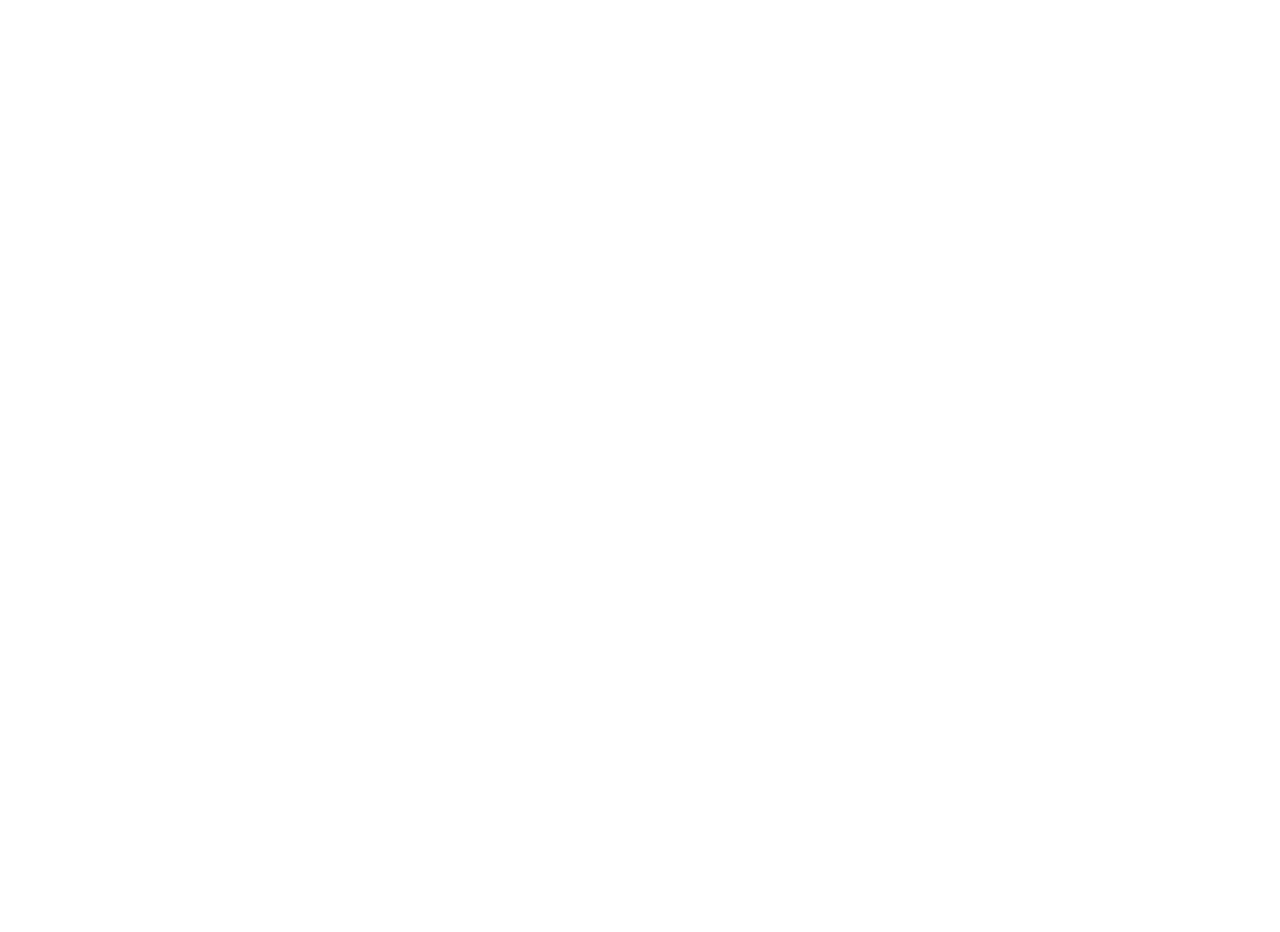
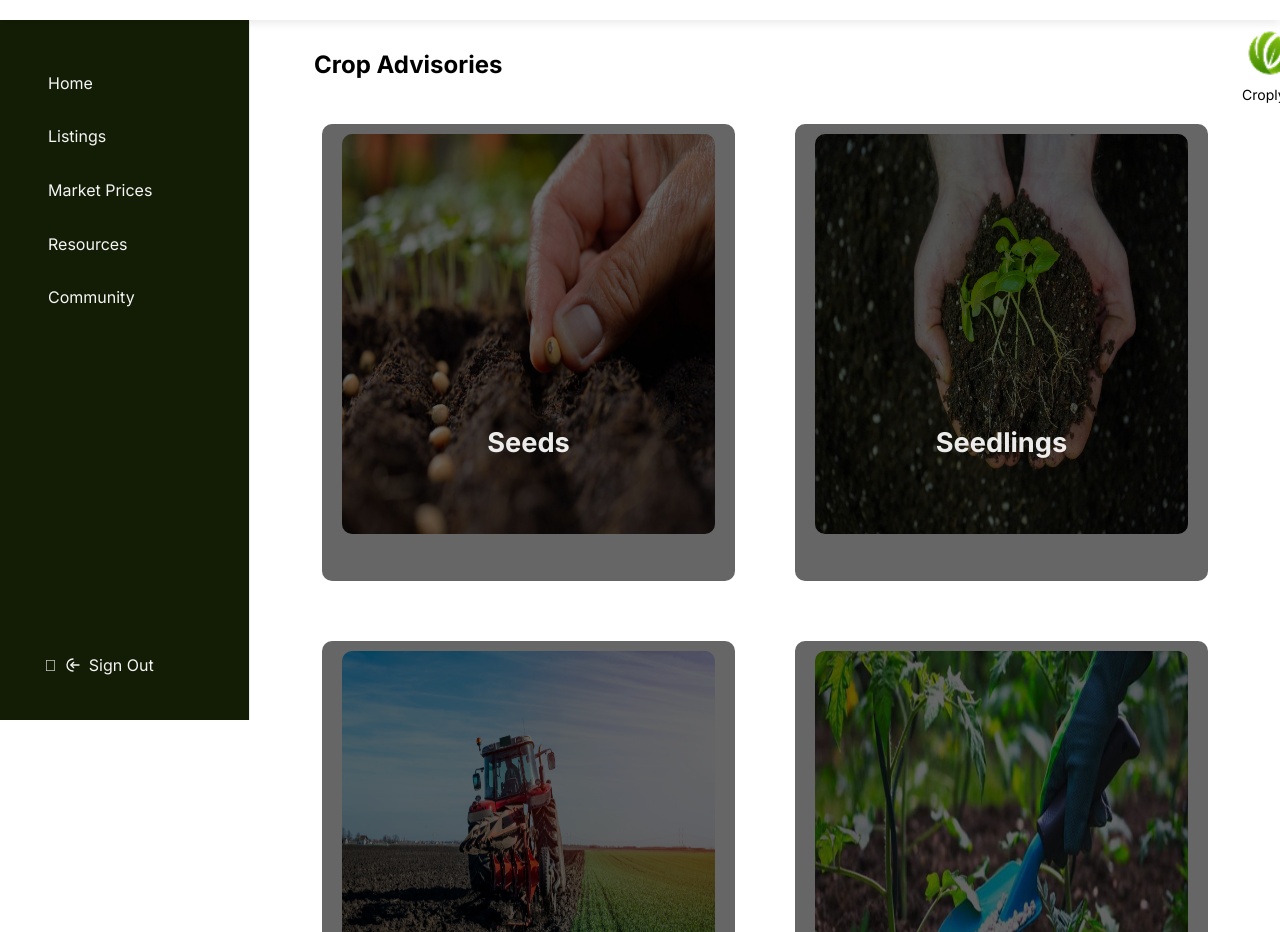
Before and after one commit to mmanueljoe/croply, a React (Vite) app: page /farmer/dashboard/Cropadvisory in a window 1280 px wide. Before the commit this address had no page. Shown: the part 80-1012 px from the top of the page. Before the commit the page ends 800 px from the top, so only its background shows below. Built offline with nearby package versions, Linux system fonts and the light colour scheme; a web font is replaced by a local one.

Commit message:
added crop advisory

```diff
--- a/src/App.jsx
+++ b/src/App.jsx
@@ -13,6 +13,7 @@
 import BuyerMarketplace from './pages/BuyerMarketplace/BuyerMarketplace';
 import FarmerListing from './pages/FarmerListing/FarmerListing';
 import { Trials } from './pages/trials';
+import {Cropadvisory} from './pages/cropadvisory';
 
 
 function App() {
@@ -39,6 +40,7 @@
               <Route path="resources" element={<h1>Resources</h1>} />
               <Route path="community" element={<h1>Community</h1>}/>
               <Route path="Trials" element={ <Trials /> }/>
+              <Route path="Cropadvisory" element={ <Cropadvisory /> }/>
             </Route>
 
             {/* buyer dashboard */}
--- a/src/data/services.js
+++ b/src/data/services.js
@@ -12,7 +12,8 @@
       id: 2,
       title: "Crop Advisories",
       description: "Get expert advice on planting, pest control, and harvesting to maximize your farm’s productivity.",
-      image: assets.service2
+      image: assets.service2,
+      path: "cropadvisory"
     },
     // more services...
     {
--- /dev/null
+++ b/src/pages/cropadvisory.css
@@ -0,0 +1,97 @@
+
+.crop-advisory{
+    display: flex;
+    align-items: center;
+    position: fixed;
+    background-color: white;
+    z-index: 999;
+    width: 100%;
+    top: 6rem;
+    height: 12vh;
+  }
+
+
+
+/* Apply grid layout */
+
+.grid-container {
+    margin-top: 2rem;
+    display: grid;
+    grid-template-columns: repeat(2, 1fr);
+    gap: 20px;
+    padding: 20px;
+  }
+
+
+  .crop-advisory .cp {
+    margin-left: 2rem;
+    font-size: 1.5rem;
+  }
+
+  /* Card style */
+  .card {
+    padding: 20px;
+    text-align: center;
+    border: none;
+  }
+
+  .cta {
+    font-size: 16px;
+    padding: 10px 20px;
+    cursor: pointer;
+    color: white;
+    border: none;
+    border-radius: 4px;
+  }
+
+  .cta h3 {
+    position: relative;
+    top: -7rem;
+    font-size: 1.7rem;
+  }
+
+  .cta img {
+    width: 100%;
+    border-radius: 10px;
+  }
+
+  /* ADDED CODES */
+  .cta {
+    font-size: 16px;
+    padding: 10px 20px;
+    cursor: pointer;
+    color: white;
+    border: none;
+    border-radius: 4px;
+    position: relative;
+  }
+
+  .cta h3 {
+    position: relative;
+    top: -7rem;
+    font-size: 1.7rem;
+    color: rgba(255, 255, 255, 0.918);
+    z-index: 999;
+  }
+
+  .cta img {
+    width: 100%;
+    border-radius: 10px;
+    position: relative;
+  }
+
+  .cta::before {
+    content: "";
+    position: absolute;
+    top: 0;
+    left: 0;
+    right: 0;
+    bottom: 0;
+    background-color: rgba(0, 0, 0, 0.6);
+    border-radius: 10px;
+    z-index: 1;
+  }
+
+  .cta img {
+    z-index: 0;
+  }
--- /dev/null
+++ b/src/pages/cropadvisory.jsx
@@ -0,0 +1,71 @@
+import seeds from "../assets/images/seed-planting.jfif";
+import logo from "../assets/images/ai-logo.png";
+import soil from "../assets/images/soil-inhand.jfif";
+import tractors from "../assets/images/tractor.jpg";
+import plants from "../assets/images/planting.jfif";
+import blogs from "../assets/images/blog3.png";
+import "../pages/cropadvisory.css";
+export const Cropadvisory = () => {
+    return (
+      <>
+      <div className="crop-advisory">
+        <h1 className="cp">Crop Advisories</h1>
+        <div className="image">
+          <img src={logo} alt="CroplyAI Logo" />
+          <p>CroplyAI</p>
+        </div>
+      </div>
+
+      <section class="grid-container">
+  {/* <!-- Seeds Card --> */}
+  <div class="card">
+    <div class="cta">
+    <img src={seeds} alt="Seeds" />
+    <h3>Seeds</h3>
+    </div>
+  </div>
+
+  {/* <!-- Seedlings --> */}
+  <div class="card">
+  <div class="cta">
+    <img src={soil} alt="Soil" />
+    <h3>Seedlings</h3>
+    </div>
+  </div>
+
+  {/* <!-- Machinery --> */}
+  <div class="card">
+  <div class="cta">
+    <img src={tractors} alt="Seeds" />
+    <h3>Machinery</h3>
+    </div>
+  </div>
+
+  {/* <!-- Agro-Inputs Card --> */}
+  <div class="card">
+  <div class="cta">
+    <img src={plants} alt="Seeds" />
+    <h3>Agro-Inputs</h3>
+    </div>
+  </div>
+
+  {/* <!-- Cultivation Process Card --> */}
+  <div class="card">
+  <div class="cta">
+    <img src={seeds} alt="Seeds" />
+    <h3>Cultivation Process</h3>
+    </div>
+  </div>
+
+  {/* Crop Disease Solutions */}
+  <div class="card">
+  <div class="cta">
+    <img src={blogs} alt="Seeds" />
+    <h3>Crop Disease Solutions</h3>
+    </div>
+  </div>
+</section>
+
+      </>
+    );
+  };
```
